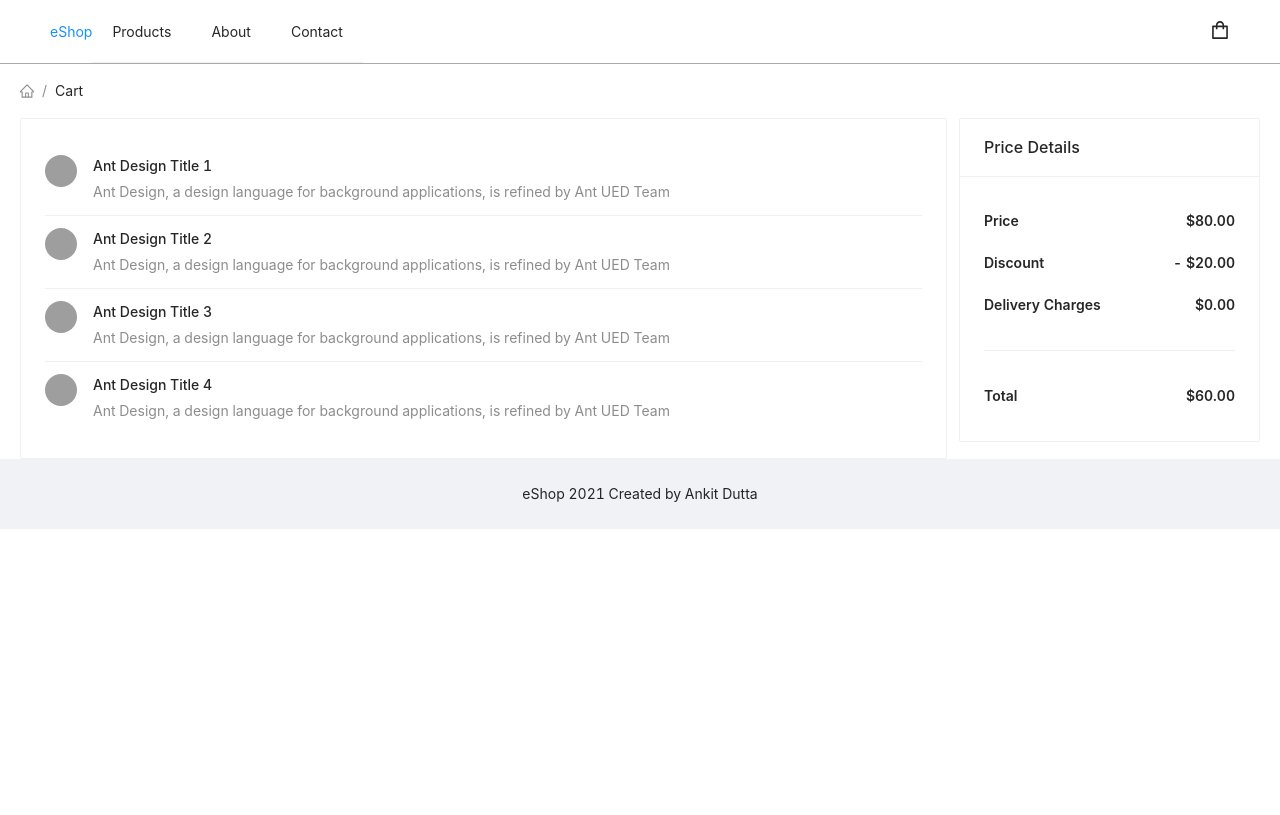
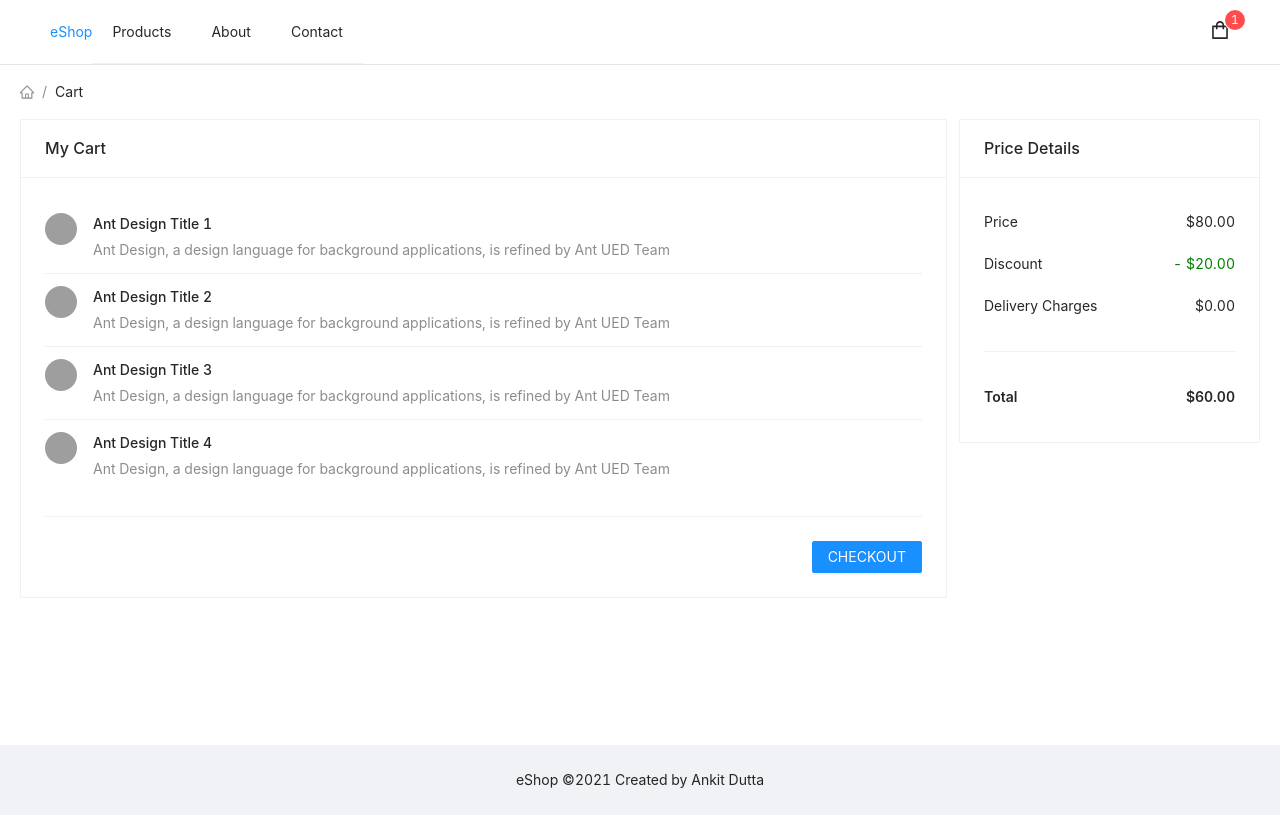
Before and after one commit to ankitdutta318/eshop, a React (Create React App) app: page /cart in a window 1280 px wide. Built offline with nearby package versions, Linux system fonts and the light colour scheme; grey boxes are pictures that could not be loaded.

Commit message:
ui fixes

```diff
--- a/src/App.css
+++ b/src/App.css
@@ -1,7 +1,6 @@
 .header {
   display: flex;
   background: #fff !important;
-  border-bottom: 0.005em solid #aaa;
 }
 
 .nav-item {
--- a/src/layouts/BasicLayout.tsx
+++ b/src/layouts/BasicLayout.tsx
@@ -1,6 +1,7 @@
-import { Layout, Menu, Breadcrumb } from "antd";
+import { Layout, Menu, Breadcrumb, Badge, Divider } from "antd";
 import { ShoppingOutlined, HomeOutlined } from "@ant-design/icons";
 import { Link, useLocation } from "react-router-dom";
+import { useState } from "react";
 
 const { Header, Footer, Content } = Layout;
 
@@ -10,20 +11,21 @@ interface IBasicLayoutProps {
 
 const BasicLayout = ({ children }: IBasicLayoutProps) => {
   const { pathname } = useLocation();
+  const [activeMenuKey, setActiveMenuKey] = useState<any>("");
 
   return (
     <Layout>
       <Header className="header">
         <span>
-          <Link key="Home" to="/">
+          <Link key="Home" to="/" onClick={() => setActiveMenuKey(undefined)}>
             eShop
           </Link>
         </span>
         <Menu
           theme="light"
           mode="horizontal"
-          defaultSelectedKeys={["home"]}
-          multiple={false}
+          selectedKeys={activeMenuKey && [`${activeMenuKey}`]}
+          onClick={({ key }) => setActiveMenuKey(key)}
           collapsedWidth={400}
         >
           <Menu.Item key="products">
@@ -40,14 +42,19 @@ const BasicLayout = ({ children }: IBasicLayoutProps) => {
           key="cart"
           style={{ position: "absolute", right: 0, paddingRight: 50 }}
         >
-          <Link to="/cart">
-            <ShoppingOutlined
-              style={{ fontSize: 20, color: "rgba(0,0,0,0.85)" }}
-            />
+          <Link to="/cart" onClick={() => setActiveMenuKey(undefined)}>
+            <Badge count={1} overflowCount={9} offset={[5, 0]}>
+              <ShoppingOutlined
+                style={{ fontSize: 20, color: "rgba(0,0,0,0.85)" }}
+              />
+            </Badge>
           </Link>
         </span>
       </Header>
-      <Content style={{ padding: "0 20px", background: "#fff" }}>
+      <Divider style={{ margin: 0 }} />
+      <Content
+        style={{ padding: "0 20px", background: "#fff", minHeight: "85vh" }}
+      >
         <Breadcrumb style={{ margin: "16px 0" }}>
           <Breadcrumb.Item>
             <Link to="/">
@@ -55,9 +62,9 @@ const BasicLayout = ({ children }: IBasicLayoutProps) => {
             </Link>
           </Breadcrumb.Item>
           {pathname.split("/").map(
-            (item) =>
+            (item, index) =>
               item && (
-                <Breadcrumb.Item>
+                <Breadcrumb.Item key={index}>
                   <Link to={item}>
                     {`${item.charAt(0).toUpperCase()}${item.slice(1)}`}
                   </Link>
@@ -68,7 +75,7 @@ const BasicLayout = ({ children }: IBasicLayoutProps) => {
         {children}
       </Content>
       <Footer style={{ textAlign: "center" }}>
-        eShop 2021 Created by Ankit Dutta
+        eShop ©2021 Created by Ankit Dutta
       </Footer>
     </Layout>
   );
--- a/src/pages/cart/components/CartList.tsx
+++ b/src/pages/cart/components/CartList.tsx
@@ -1,4 +1,4 @@
-import { Card, List } from "antd";
+import { Button, Card, Divider, List } from "antd";
 import { ICartItemProps } from "../types";
 import CartItem from "./CartItem";
 
@@ -19,12 +19,16 @@ const data = [
 
 const CartList = () => {
   return (
-    <Card title={null}>
+    <Card title="My Cart">
       <List
         itemLayout="horizontal"
         dataSource={data}
         renderItem={(item: ICartItemProps) => <CartItem item={item} />}
       />
+      <Divider />
+      <Button type="primary" style={{ float: "right" }}>
+        CHECKOUT
+      </Button>
     </Card>
   );
 };
--- a/src/pages/cart/components/CartSummary.tsx
+++ b/src/pages/cart/components/CartSummary.tsx
@@ -6,16 +6,16 @@ const CartSummary = () => {
   return (
     <Card title="Price Details">
       <span className="cart-summary-row" style={{}}>
-        <Typography.Text strong>Price</Typography.Text>
-        <Typography.Text strong>$80.00</Typography.Text>
+        <Typography.Text>Price</Typography.Text>
+        <Typography.Text>$80.00</Typography.Text>
       </span>
       <span className="cart-summary-row">
-        <Typography.Text strong>Discount</Typography.Text>
-        <Typography.Text strong>- $20.00</Typography.Text>
+        <Typography.Text>Discount</Typography.Text>
+        <Typography.Text style={{ color: "green" }}>- $20.00</Typography.Text>
       </span>
       <span className="cart-summary-row">
-        <Typography.Text strong>Delivery Charges</Typography.Text>
-        <Typography.Text strong>$0.00</Typography.Text>
+        <Typography.Text>Delivery Charges</Typography.Text>
+        <Typography.Text>$0.00</Typography.Text>
       </span>
       <Divider />
       <span className="cart-summary-row">
--- a/src/pages/productView/index.tsx
+++ b/src/pages/productView/index.tsx
@@ -1,7 +1,7 @@
-import React from "react";
+import { Modal } from "antd";
 
 const ProductView = () => {
-  return <div>This is ProductView</div>;
+  return <Modal>This is ProductView</Modal>;
 };
 
 export default ProductView;
```
